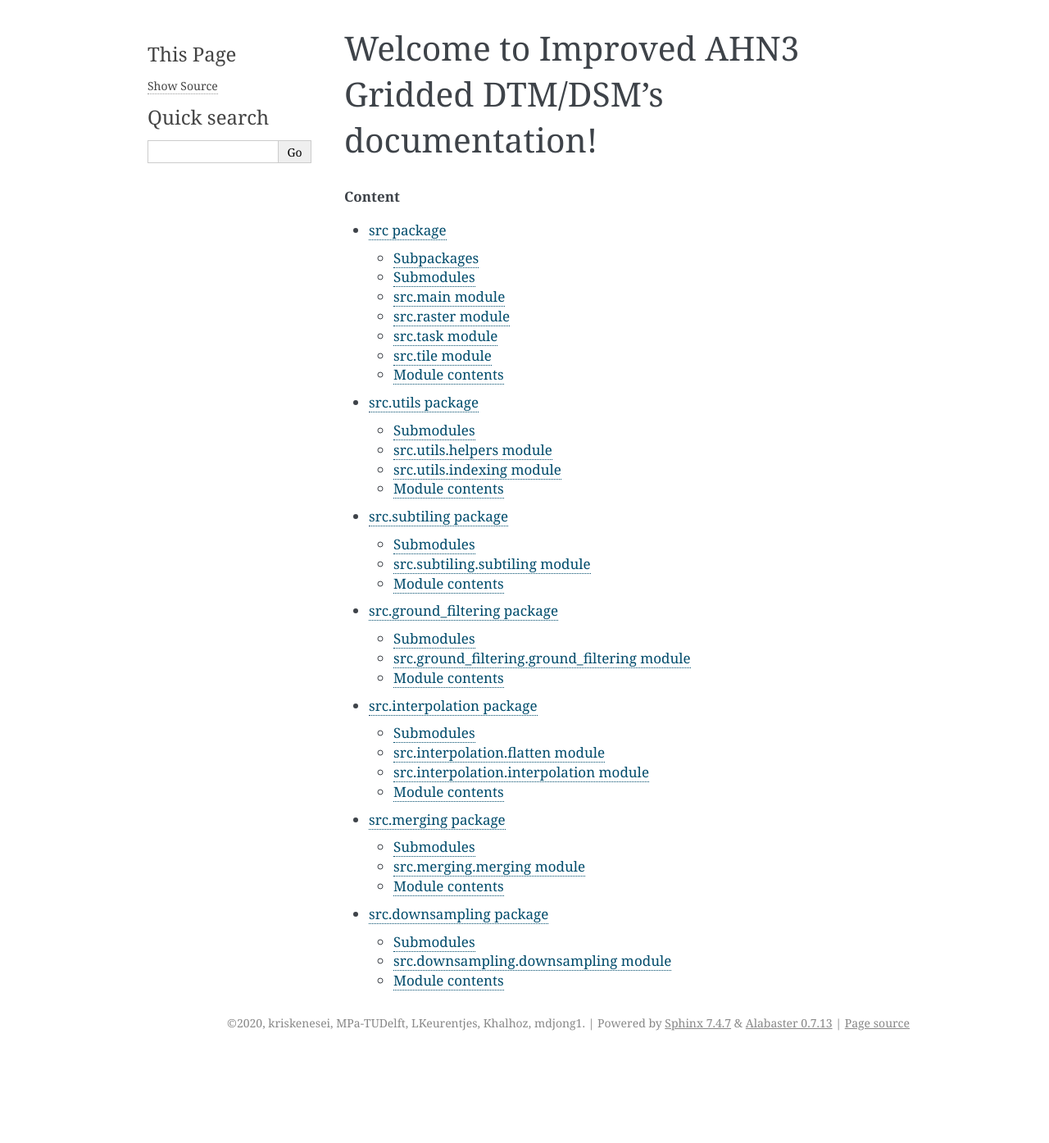
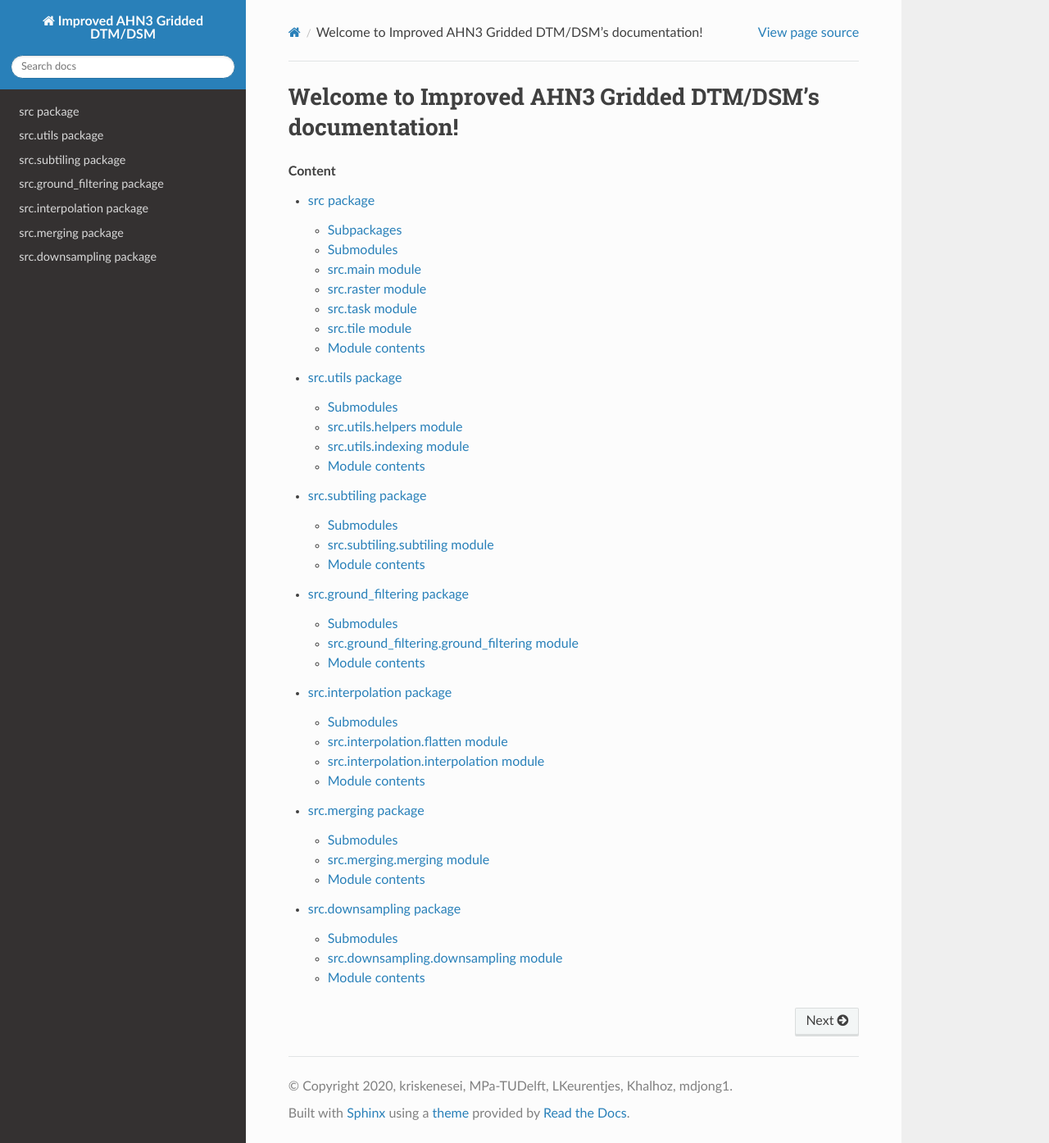
Before and after one commit to tudelft3d/geo1101.2020.ahn3, a Sphinx documentation site: the page built from docs/index.rst, in a window 1280 px wide and 1394 px high. Shown: the whole window at 82% size. Built offline with Sphinx 7.4.7 and the Read the Docs theme 2.0.0, drawn with Linux system fonts in a browser that asks for light colours.

Commit message:
Update Sphinx theme

```diff
--- a/docs/conf.py
+++ b/docs/conf.py
@@ -35,6 +35,7 @@ release = '1.0'
 # ones.
 extensions = [
     'sphinx.ext.autodoc',
+    'sphinx_rtd_theme',
 ]
 
 # Add any paths that contain templates here, relative to this directory.
@@ -51,7 +52,7 @@ exclude_patterns = ['_build', 'Thumbs.db', '.DS_Store']
 # The theme to use for HTML and HTML Help pages.  See the documentation for
 # a list of builtin themes.
 #
-html_theme = 'alabaster'
+html_theme = 'sphinx_rtd_theme'
 
 # Add any paths that contain custom static files (such as style sheets) here,
 # relative to this directory. They are copied after the builtin static files,
--- a/environment.yml
+++ b/environment.yml
@@ -137,4 +137,5 @@ dependencies:
   - pip:
     - startin==0.6.0
     - toml==0.10.0
+	- sphinx_rtd_theme==0.5.0
 prefix: /home/maartenjong/anaconda3/envs/geo1101ahn3
--- a/requirements.txt
+++ b/requirements.txt
@@ -31,3 +31,4 @@ urllib3==1.25.8
 win-inet-pton==1.1.0
 wincertstore==0.2
 owslib==0.20.0
+sphinx_rtd_theme==0.5.0
```
